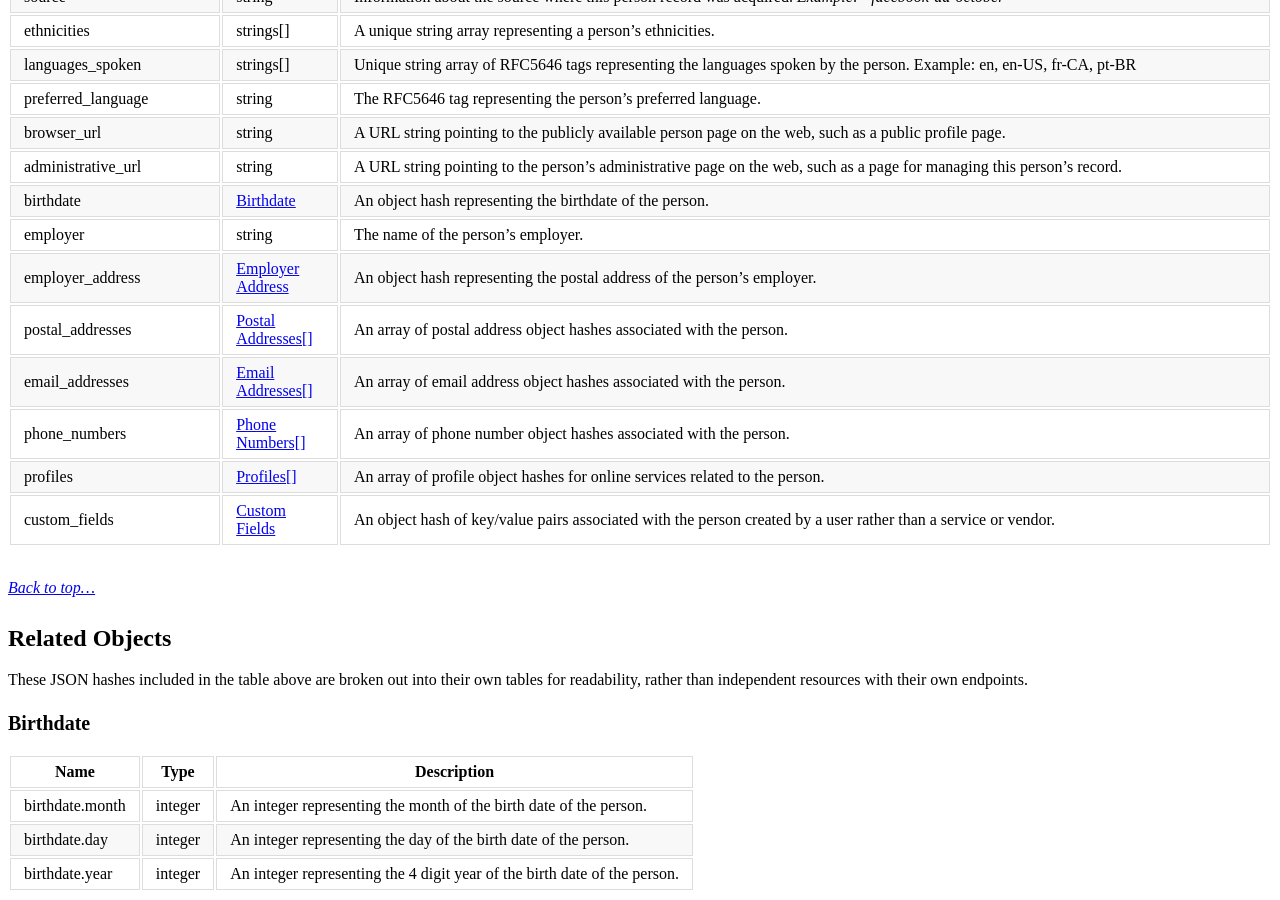
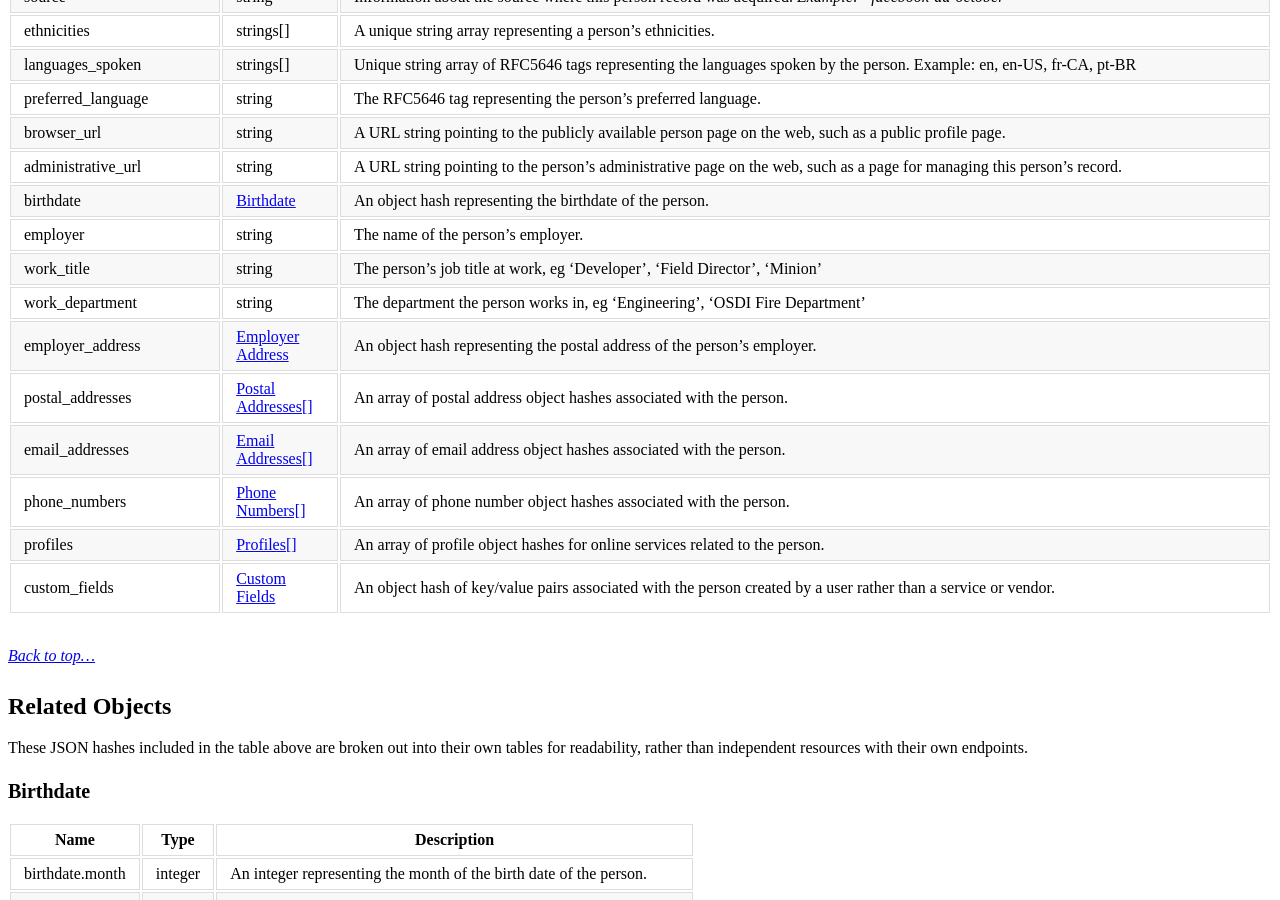
Before and after one commit to opensupporter/osdi-docs, a Jekyll site: the page built from people.md, in a window 1280 px wide and 900 px high, scrolled down 2884 px. Built offline with Jekyll 4.4.1, drawn with Linux system fonts in a browser that asks for light colours; a style sheet for code colours, icons or effects is not loaded.

Commit message:
add job title and department (#316)
approved by cmte 6/14/18

```diff
--- a/people.md
+++ b/people.md
@@ -71,6 +71,8 @@
 |administrative_url		|string		|A URL string pointing to the person's administrative page on the web, such as a page for managing this person's record.
 |birthdate	|[Birthdate](#birthdate)    |An object hash representing the birthdate of the person.
 |employer|string    |The name of the person's employer.
+|work_title   |string   | The person's job title at work, eg 'Developer', 'Field Director', 'Minion'
+|work_department|string | The department the person works in, eg 'Engineering', 'OSDI Fire Department'
 |employer_address|[Employer Address](#employer-address)    |An object hash representing the postal address of the person's employer.
 |postal_addresses      |[Postal Addresses[]](#postal-addresses)   |An array of postal address object hashes associated with the person.
 |email_addresses	|[Email Addresses[]](#email-addresses)   |An array of email address object hashes associated with the person.
```
